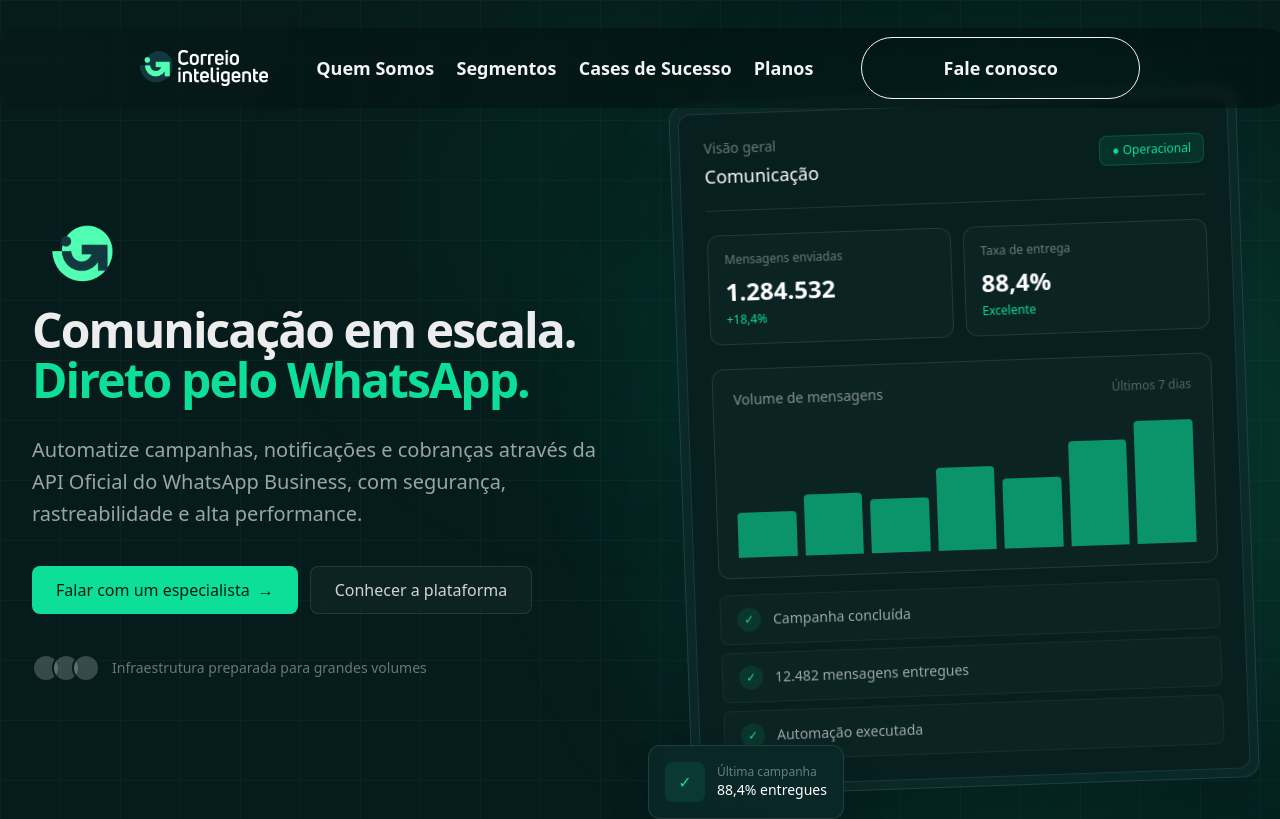
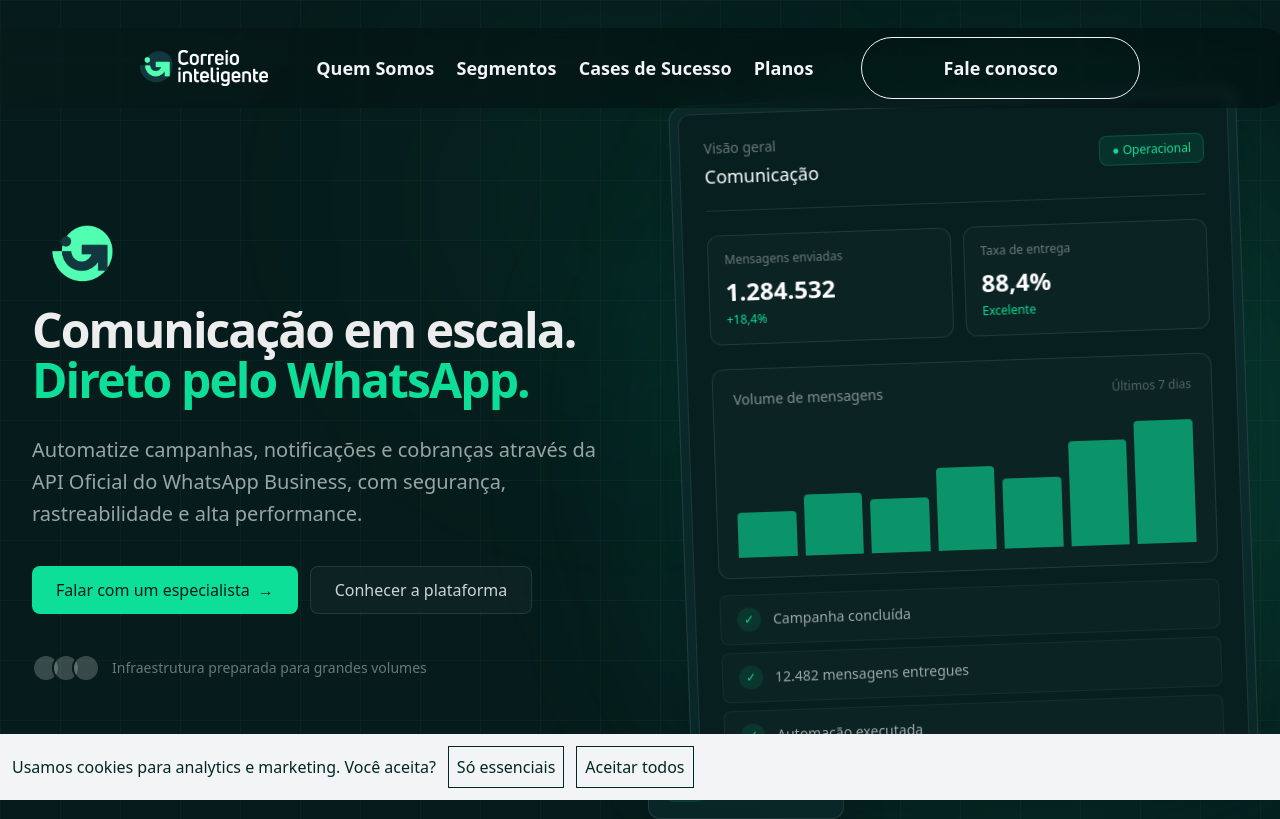
Before and after one commit to gersonkomunicai/correio-inteligente, a Next.js app: page / in a window 1280 px wide. Shown: the top 819 px of the page. Built offline with nearby package versions, Linux system fonts and the light colour scheme; no server answers.

Commit message:
add cookieconsent

```diff
--- /dev/null
+++ b/components/CookieConsent.tsx
@@ -0,0 +1,45 @@
+// components/CookieConsent.tsx
+'use client';
+
+import { useState, useEffect } from 'react';
+
+const COOKIE_NAME = 'cookie_consent';
+const COOKIE_MAX_AGE = 60 * 60 * 24 * 180; // 180 dias em segundos
+
+function getCookie(name: string): string | null {
+  const match = document.cookie
+    .split('; ')
+    .find((row) => row.startsWith(`${name}=`));
+  return match ? match.split('=')[1] : null;
+}
+
+function setCookie(name: string, value: string) {
+  document.cookie = `${name}=${value}; max-age=${COOKIE_MAX_AGE}; path=/; SameSite=Lax`;
+}
+
+export default function CookieConsent() {
+  const [visible, setVisible] = useState(false);
+
+  useEffect(() => {
+    const existing = getCookie(COOKIE_NAME);
+    if (!existing) {
+      setVisible(true);
+    }
+  }, []);
+
+  function handleChoice(choice: 'granted' | 'denied') {
+    setCookie(COOKIE_NAME, choice);
+    setVisible(false);
+    // Aqui, mais pra frente, vamos avisar o GTM/Consent Mode da escolha
+  }
+
+  if (!visible) return null;
+
+  return (
+    <div className='fixed bottom-0 items-center left-0 right-0 z-50 p-3 gap-3 bg-gray-100 text-correio-inteligente-200 flex '>
+      <p>Usamos cookies para analytics e marketing. Você aceita?</p>
+      <button className='p-2 bg-gray-100 text-correio-inteligente-200 border border-correio-inteligente-200 transition-all duration-150 ease-in hover:bg-correio-inteligente-200 hover:text-gray-100 cursor-pointer' onClick={() => handleChoice('denied')}>Só essenciais</button>
+      <button className='p-2 bg-gray-100 text-correio-inteligente-200 border border-correio-inteligente-200 transition-all duration-150 ease-in hover:bg-correio-inteligente-200 hover:text-gray-100 cursor-pointer' onClick={() => handleChoice('granted')}>Aceitar todos</button>
+    </div>
+  );
+}
--- a/src/app/layout.tsx
+++ b/src/app/layout.tsx
@@ -2,6 +2,7 @@
 import "./globals.css";
 import Script from "next/script";
 import Footer from "../../components/Footer";
+import CookieConsent from "../../components/CookieConsent";
 
 export const metadata: Metadata = {
   metadataBase: new URL("https://correiointeligente.com.br"),
@@ -59,7 +60,7 @@
         )}
         <main>
           {children}
-
+          <CookieConsent/>
         </main>
         <footer>
           <Footer></Footer>
```
